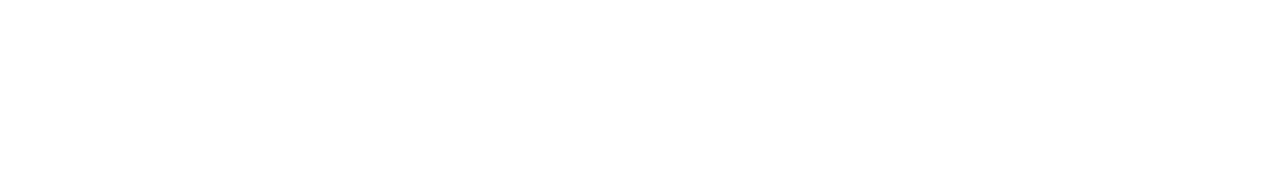
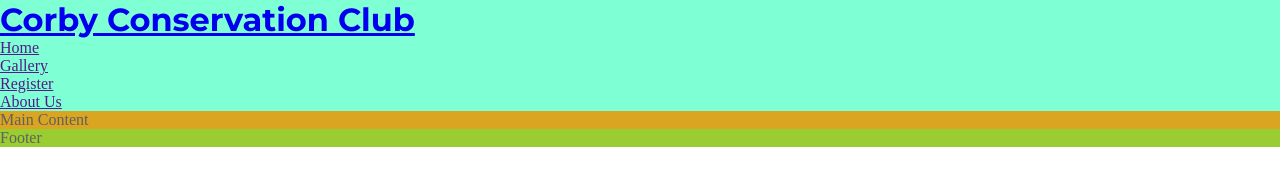
Before and after one commit to Cutbert1/Corby-Conservation-Club, a plain HTML site: page index.html in a window 1280 px wide. Drawn offline with Linux system fonts and the light colour scheme.

Commit message:
Add google font, wildcard selector and navbar

```diff
--- a/assets/css/style.css
+++ b/assets/css/style.css
@@ -0,0 +1,41 @@
+ /* Google fonts import */
+ @import url('https://fonts.googleapis.com/css2?family=Lato:ital,wght@0,100;0,300;0,400;0,700;0,900;1,100;1,300;1,400;1,700;1,900&family=Montserrat:ital,wght@0,100..900;1,100..900&display=swap');
+
+ /* Asterisk wildcard selector to overide default styles added by the browser */
+ * {
+     margin: 0;
+     padding: 0;
+     box-sizing: border-box;
+ }
+
+ /* Header */
+ header {
+     background-color: aquamarine;
+ }
+
+ h1 {
+    font-family: "Montserrat", sans-serif;
+ }
+
+ /* General style */
+ body {
+     min-height: 100vh;
+     display: flex;
+     flex-direction: column;
+     /* Basic project style */
+     color: #606060;
+     font-size: "Montserrat", sans-serif;
+     /* Main element occupy excess space to force footer down */
+     flex: 1 0 auto;
+ }
+
+ /* Main Content */
+ main {
+     background-color: goldenrod;
+ }
+
+
+ /* Footer */
+ footer {
+     background-color: yellowgreen;
+ }
--- a/index.html
+++ b/index.html
@@ -16,9 +16,29 @@
     <link rel="icon" type="image/png" sizes="32x32" href="assets/favicon/favicon-32x32.png">
     <link rel="icon" type="image/png" sizes="16x16" href="assets/favicon/favicon-16x16.png">
     <link rel="manifest" href="/site.webmanifest">
+    <!-- Stylesheet -->
+    <link rel="stylesheet" href="assets/css/style.css">
 </head>
 
 <body>
+    <!--Header -->
+    <header>
+        <a href="index.html">
+            <h1>Corby Conservation Club</h1>
+        </a>
+        <nav>
+            <ul>
+                <li><a href="">Home</a></li>
+                <li><a href="">Gallery</a></li>
+                <li><a href="">Register</a></li>
+                <li><a href="">About Us</a></li>
+            </ul>
+        </nav>
+    </header>
+    <!-- Main Content -->
+     <main>Main Content</main>
+    <!-- Footer -->
+     <footer>Footer</footer>
 
 </body>
 
```
